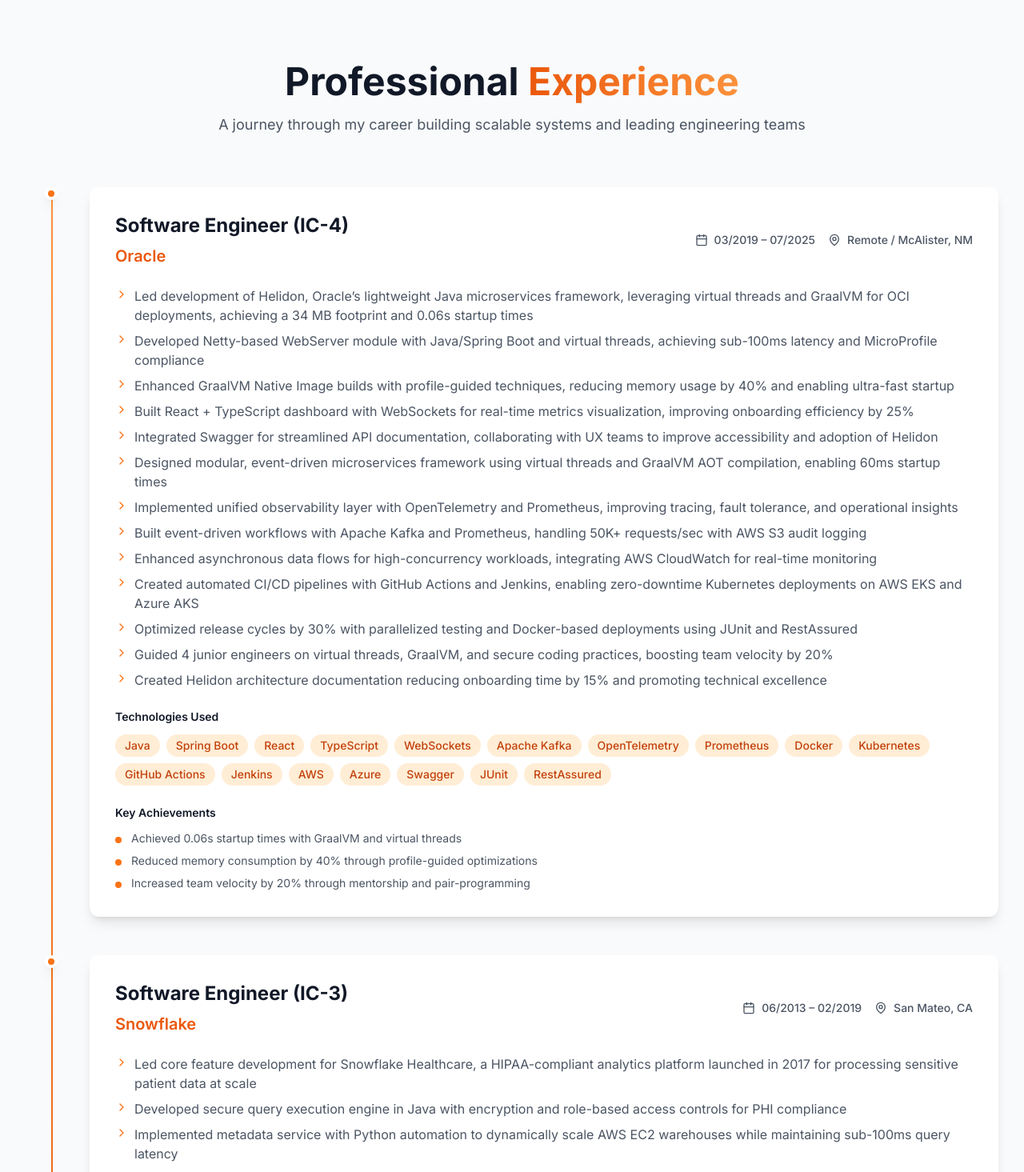
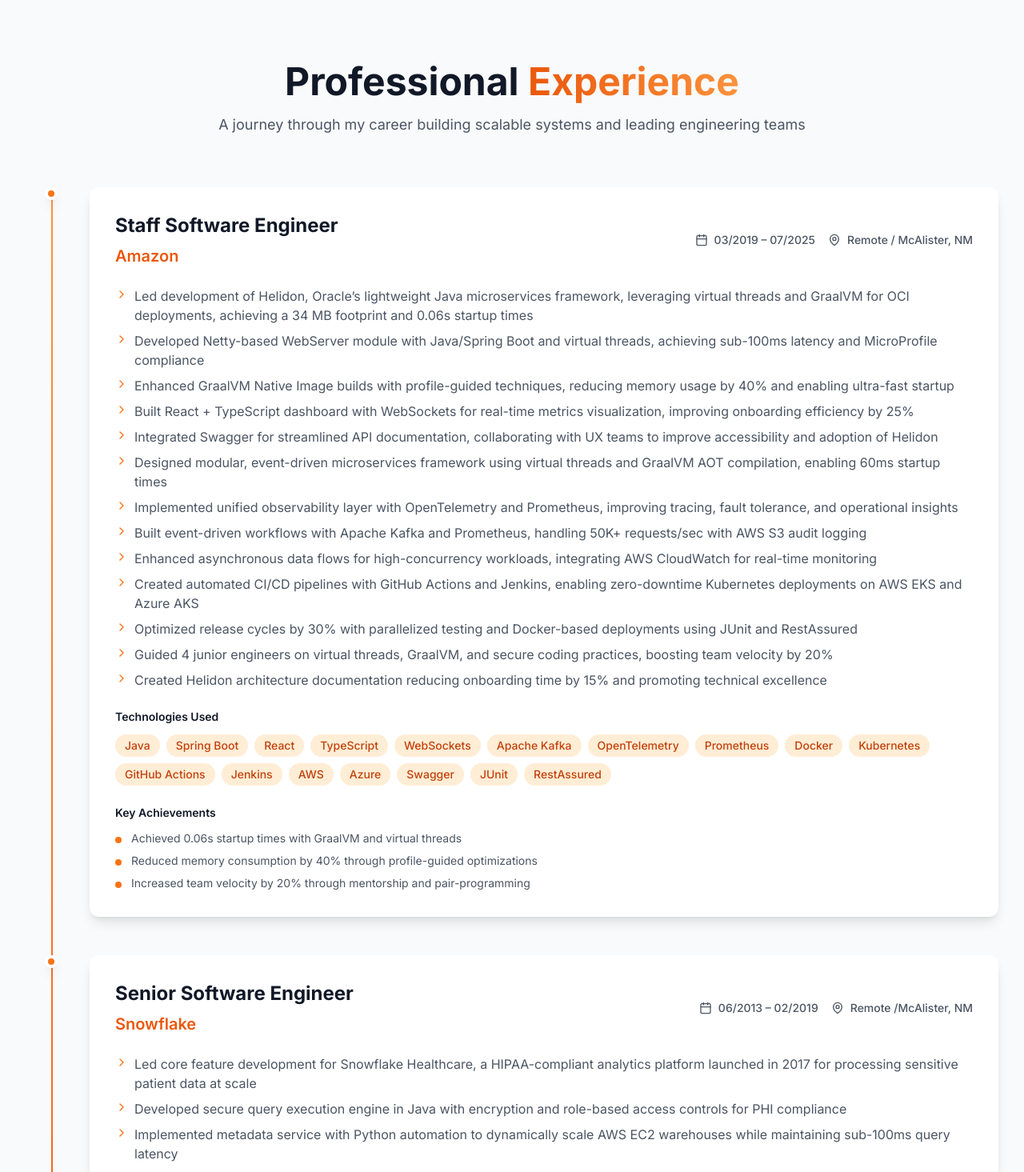
Before and after one commit to skydev9293/robert_port, a React (Create React App) app: page / in a window 1280 px wide. Shown: the part 2038-3503 px from the top of the page at 80% size. Built offline with nearby package versions, Linux system fonts and the light colour scheme.

Commit message:
Update portfolio.ts

```diff
--- a/src/data/portfolio.ts
+++ b/src/data/portfolio.ts
@@ -21,8 +21,8 @@
 export const experiences: Experience[] = [
   {
     id: "1",
-    company: "Oracle",
-    position: "Software Engineer (IC-4)",
+    company: "Amazon",
+    position: "Staff Software Engineer",
     duration: "03/2019 – 07/2025",
     location: "Remote / McAlister, NM",
     description: [
@@ -54,9 +54,9 @@
   {
     id: "2",
     company: "Snowflake",
-    position: "Software Engineer (IC-3)",
+    position: "Senior Software Engineer",
     duration: "06/2013 – 02/2019",
-    location: "San Mateo, CA",
+    location: "Remote /McAlister, NM",
     description: [
       "Led core feature development for Snowflake Healthcare, a HIPAA-compliant analytics platform launched in 2017 for processing sensitive patient data at scale",
       "Developed secure query execution engine in Java with encryption and role-based access controls for PHI compliance",
```
